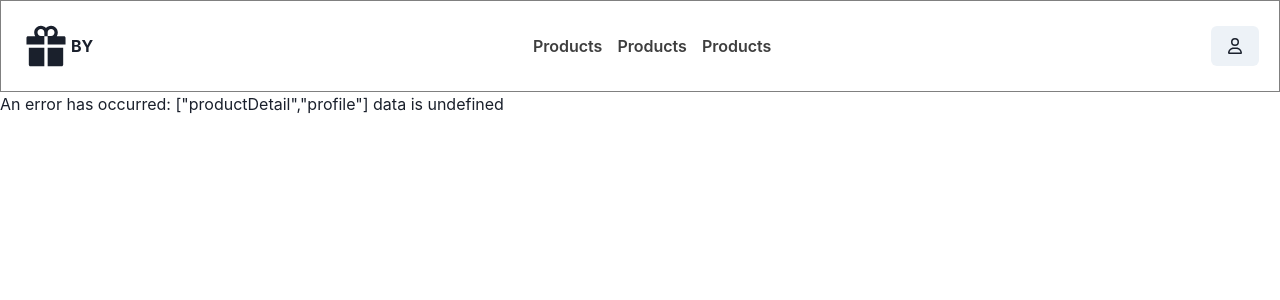
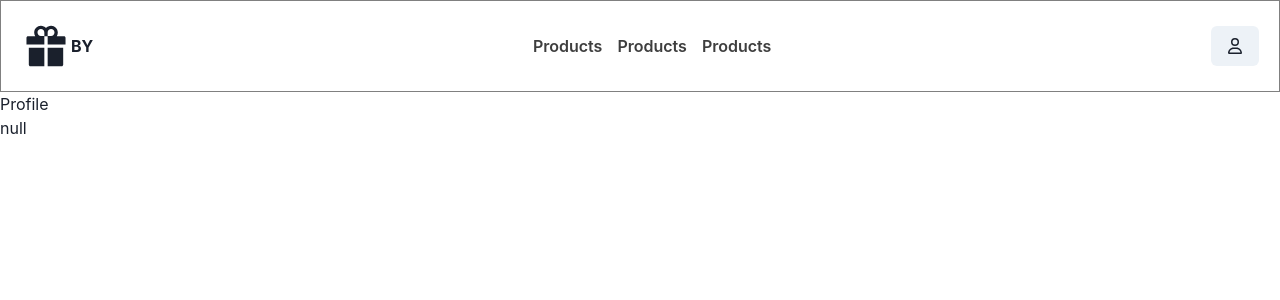
Before and after one commit to yilmaz-busra/eStoreApp, a React (Create React App) app in the folder client/: page /profile in a window 1280 px wide. Shown: the top 300 px of the page. Built offline with nearby package versions, Linux system fonts and the light colour scheme; no server answers.

Commit message:
Profile Added & Routed

```diff
--- a/client/src/App.js
+++ b/client/src/App.js
@@ -8,6 +8,7 @@ import SignUp from "./Pages/Auth/SignUp";
 import Login from "./Pages/Auth/Login";
 import Products from "./Pages/Products/Products";
 import ProductDetail from "./Pages/ProductDetail";
+import Profile from "./Pages/Profile";
 
 function App() {
   return (
@@ -18,6 +19,7 @@ function App() {
         <Route path={"/:product_id"} element={<ProductDetail />} />
         <Route path={"/signup"} element={<SignUp />} />
         <Route path={"/login"} element={<Login />} />
+        <Route path={"/profile"} element={<Profile />} />
       </Routes>
     </div>
   );
--- /dev/null
+++ b/client/src/Pages/Profile.js
@@ -0,0 +1,14 @@
+import React from "react";
+import { useAuth } from "../context/AuthContext";
+
+function Profile() {
+  const { user } = useAuth();
+  return (
+    <div>
+      <h1>Profile</h1>
+      {JSON.stringify(user)}
+    </div>
+  );
+}
+
+export default Profile;
```
